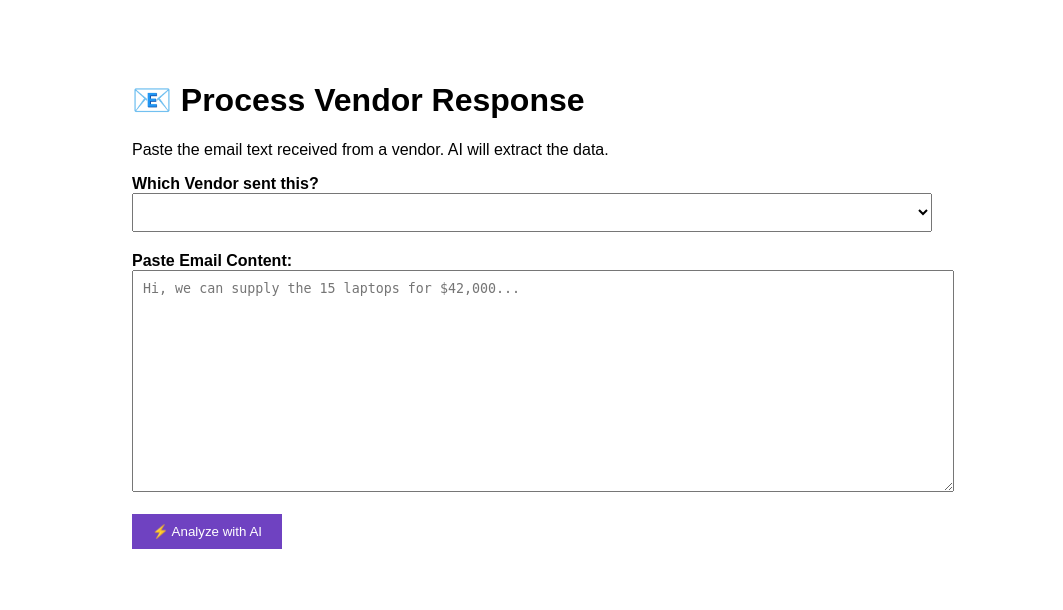
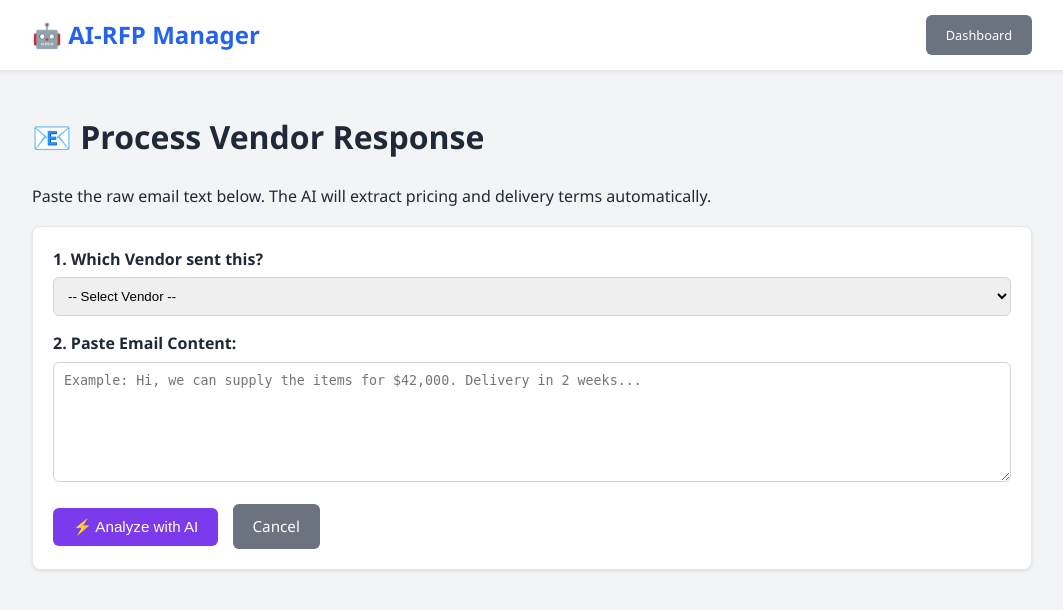
Before and after one commit to Knljaiswal/rfp_management, a Django app: page /rfp/1/add-proposal/ in a window 1280 px wide. Shown: the top 610 px of the page, without its empty margins (108-1171 px from the left). Run offline with Django 5.2, Linux system fonts and the light colour scheme; data that the repository does not hold is empty.

Commit message:
Finished UI

```diff
--- /dev/null
+++ b/core/static/core/styles.css
@@ -0,0 +1,119 @@
+/* core/static/core/styles.css */
+
+/* 1. Global Reset & Fonts */
+body {
+    font-family: 'Segoe UI', Roboto, Helvetica, Arial, sans-serif;
+    background-color: #f3f4f6; /* Light gray background */
+    color: #1f2937; /* Dark gray text */
+    margin: 0;
+    padding: 0;
+    line-height: 1.6;
+}
+
+/* 2. Layout Container */
+.container {
+    max-width: 1000px;
+    margin: 40px auto;
+    padding: 0 20px;
+}
+
+/* 3. Navigation / Header */
+.navbar {
+    background-color: #ffffff;
+    border-bottom: 1px solid #e5e7eb;
+    padding: 15px 0;
+    margin-bottom: 30px;
+    box-shadow: 0 2px 4px rgba(0,0,0,0.05);
+}
+
+.nav-content {
+    max-width: 1000px;
+    margin: 0 auto;
+    padding: 0 20px;
+    display: flex;
+    justify-content: space-between;
+    align-items: center;
+}
+
+.brand {
+    font-size: 1.5rem;
+    font-weight: bold;
+    color: #2563eb; /* Blue */
+    text-decoration: none;
+}
+
+/* 4. Cards (The white boxes) */
+.card {
+    background: white;
+    border-radius: 8px;
+    padding: 20px;
+    margin-bottom: 20px;
+    box-shadow: 0 1px 3px rgba(0,0,0,0.1);
+    border: 1px solid #e5e7eb;
+}
+
+/* 5. Buttons */
+.btn {
+    display: inline-block;
+    padding: 10px 20px;
+    border-radius: 6px;
+    text-decoration: none;
+    font-weight: 500;
+    cursor: pointer;
+    border: none;
+    transition: background-color 0.2s;
+    font-size: 0.95rem;
+}
+
+.btn-primary { background-color: #2563eb; color: white; }
+.btn-primary:hover { background-color: #1d4ed8; }
+
+.btn-secondary { background-color: #6b7280; color: white; }
+.btn-secondary:hover { background-color: #4b5563; }
+
+.btn-success { background-color: #10b981; color: white; }
+.btn-warning { background-color: #f59e0b; color: white; }
+.btn-danger { background-color: #ef4444; color: white; }
+
+.btn-link { background: none; color: #2563eb; padding: 0; text-decoration: underline;}
+
+/* 6. Forms */
+input[type="text"], input[type="email"], textarea, select {
+    width: 100%;
+    padding: 10px;
+    margin-top: 5px;
+    margin-bottom: 15px;
+    border: 1px solid #d1d5db;
+    border-radius: 6px;
+    box-sizing: border-box; /* Fixes width issues */
+}
+
+textarea { height: 120px; resize: vertical; }
+
+/* 7. Tables */
+table {
+    width: 100%;
+    border-collapse: collapse;
+    margin-top: 15px;
+    background: white;
+    border-radius: 8px;
+    overflow: hidden; /* For rounded corners */
+}
+
+th {
+    background-color: #f9fafb;
+    text-align: left;
+    padding: 12px 15px;
+    border-bottom: 2px solid #e5e7eb;
+    font-weight: 600;
+}
+
+td {
+    padding: 12px 15px;
+    border-bottom: 1px solid #e5e7eb;
+}
+
+/* 8. Utilities */
+.text-success { color: #059669; font-weight: bold; }
+.text-danger { color: #dc2626; font-weight: bold; }
+.json-box { background: #1e293b; color: #a5f3fc; padding: 15px; border-radius: 6px; font-family: monospace; overflow-x: auto;}
--- /dev/null
+++ b/core/templates/core/base.html
@@ -0,0 +1,27 @@
+{% load static %}
+<!DOCTYPE html>
+<html lang="en">
+<head>
+    <meta charset="UTF-8">
+    <meta name="viewport" content="width=device-width, initial-scale=1.0">
+    <title>AI Procurement System</title>
+    <link rel="stylesheet" href="{% static 'core/styles.css' %}">
+</head>
+<body>
+
+    <nav class="navbar">
+        <div class="nav-content">
+            <a href="/" class="brand">🤖 AI-RFP Manager</a>
+            <div>
+                <a href="/" class="btn btn-secondary" style="font-size: 0.8rem;">Dashboard</a>
+            </div>
+        </div>
+    </nav>
+
+    <div class="container">
+        {% block content %}
+        {% endblock %}
+    </div>
+
+</body>
+</html>
--- a/core/templates/core/proposal_add.html
+++ b/core/templates/core/proposal_add.html
@@ -1,31 +1,26 @@
-<!DOCTYPE html>
-<html>
-<head>
-    <title>Process Vendor Reply</title>
-    <style>
-        body { font-family: sans-serif; max-width: 800px; margin: 40px auto; padding: 20px; }
-        textarea { width: 100%; height: 200px; padding: 10px; }
-        select { padding: 10px; width: 100%; margin-bottom: 20px; }
-        button { background-color: #6f42c1; color: white; padding: 10px 20px; border: none; cursor: pointer; }
-    </style>
-</head>
-<body>
+{% extends 'core/base.html' %}
+
+{% block content %}
     <h1>📧 Process Vendor Response</h1>
-    <p>Paste the email text received from a vendor. AI will extract the data.</p>
+    <p>Paste the raw email text below. The AI will extract pricing and delivery terms automatically.</p>
 
+    <div class="card">
         <form method="POST">
             {% csrf_token %}
-        <label><strong>Which Vendor sent this?</strong></label>
-        <select name="vendor_id">
+
+            <label><strong>1. Which Vendor sent this?</strong></label>
+            <select name="vendor_id" required>
+                <option value="" disabled selected>-- Select Vendor --</option>
                 {% for vendor in vendors %}
                 <option value="{{ vendor.id }}">{{ vendor.name }}</option>
                 {% endfor %}
             </select>
 
-        <label><strong>Paste Email Content:</strong></label>
-        <textarea name="email_text" placeholder="Hi, we can supply the 15 laptops for $42,000..."></textarea>
-        <br><br>
-        <button type="submit">⚡ Analyze with AI</button>
+            <label><strong>2. Paste Email Content:</strong></label>
+            <textarea name="email_text" placeholder="Example: Hi, we can supply the items for $42,000. Delivery in 2 weeks..." required></textarea>
+
+            <button type="submit" class="btn btn-primary" style="background-color: #7c3aed;">⚡ Analyze with AI</button>
+            <a href="/" class="btn btn-secondary" style="margin-left: 10px;">Cancel</a>
         </form>
-</body>
-</html>
+    </div>
+{% endblock %}
```
Also changed, not shown: core/templates/core/home.html (+27 -25 lines), core/templates/core/rfp_compare.html (+35 -26 lines), core/templates/core/rfp_create.html (+14 -22 lines), core/templates/core/rfp_result.html (+18 -21 lines), core/templates/core/rfp_send.html (+22 -21 lines), core/templates/core/vendor_list.html (+15 -27 lines). Lines whose indentation alone changed are shown as unchanged.
